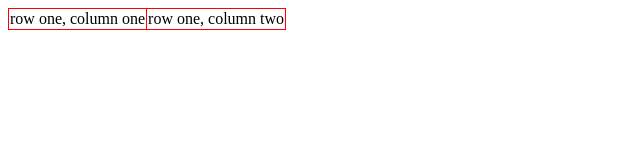
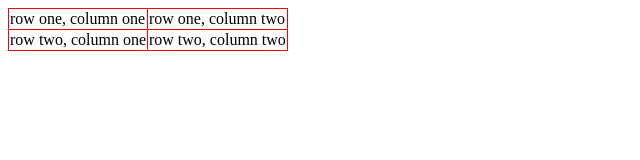
Before and after one commit to aohhk/25-september-2017, a plain HTML site: page index.html in a window 1280 px wide. Shown: the whole page, without its empty margins (0-640 px from the left). Drawn offline with Linux system fonts and the light colour scheme.

Commit message:
Add example of 2 × 2

```diff
--- a/index.html
+++ b/index.html
@@ -12,6 +12,10 @@
          <td>row one, column one</td>
          <td>row one, column two</td>
       </tr>
+      <tr>
+         <td>row two, column one</td>
+         <td>row two, column two</td>
+      </tr>
    </table>
 </body>
 </html>
```
